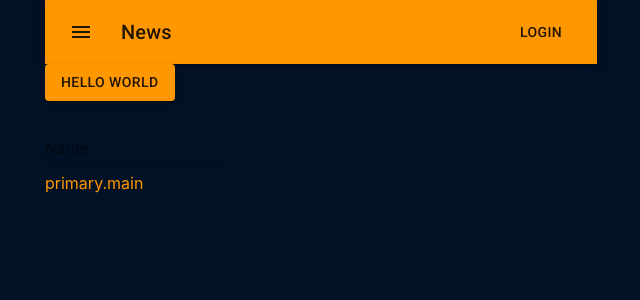
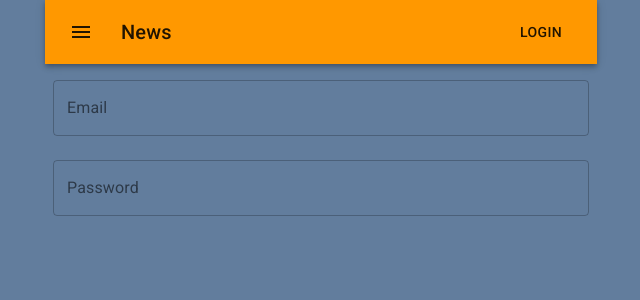
Before and after one commit to BrendanMcBryan/neatdrinks, a React (Create React App) app in the folder neatdrinks/client/: page / in a window 1280 px wide. Shown: the top 300 px of the page, without its empty margins (319-959 px from the left). Built offline with nearby package versions, Linux system fonts and the light colour scheme.

Commit message:
some compnents, some coloring

```diff
--- a/neatdrinks/client/src/App.js
+++ b/neatdrinks/client/src/App.js
@@ -2,8 +2,7 @@ import React from "react";
 // import ReactDOM from "react-dom";
 import { Button, Box, Container, TextField } from "@material-ui/core/";
 import Nav from "./components/Nav";
-
-
+import LoginForm from "./components/LoginForm";
 
 // import Nav from "./components/Nav";
 
@@ -11,22 +10,13 @@ function App() {
   return (
     <Container maxWidth="sm">
       <Nav></Nav>
-
+{/*
       <Button variant="contained" color="primary">
         Hello World
-      </Button>
-      <form noValidate autoComplete="off">
-        <TextField
-          id="standard-name"
-          label="Name"
-          // className={classes.textField}
-          // value={values.name}
-          // onChange={handleChange("name")}
-          margin="normal"
-        />
-      </form>
+      </Button> */}
 
-      <Box color="primary.main">primary.main</Box>
+      <LoginForm />
+      {/* <Box color="primary.main">primary.main</Box> */}
     </Container>
   );
 }
--- /dev/null
+++ b/neatdrinks/client/src/Components/LoginForm/index.js
@@ -0,0 +1,60 @@
+import React from "react";
+import { makeStyles } from "@material-ui/core/styles";
+import TextField from "@material-ui/core/TextField";
+
+const useStyles = makeStyles(theme => ({
+  container: {
+    display: "flex",
+    flexWrap: "wrap"
+  },
+  textField: {
+    marginLeft: theme.spacing(1),
+    marginRight: theme.spacing(1)
+  },
+  dense: {
+    marginTop: theme.spacing(2)
+  },
+  menu: {
+    width: 200
+  }
+}));
+
+export default function LoginForm() {
+  const classes = useStyles();
+  const [values, setValues] = React.useState({
+    name: "Cat in the Hat",
+    age: "",
+    multiline: "Controlled",
+    currency: "EUR"
+  });
+
+  const handleChange = name => event => {
+    setValues({ ...values, [name]: event.target.value });
+  };
+
+  return (
+    <form className={classes.container} noValidate autoComplete="off">
+      <TextField
+        id="outlined-email-input"
+        label="Email"
+        className={classes.textField}
+        type="email"
+        name="email"
+        fullWidth
+        autoComplete="email"
+        margin="normal"
+        variant="outlined"
+      />
+      <TextField
+        id="outlined-password-input"
+        label="Password"
+        className={classes.textField}
+        type="password"
+        autoComplete="current-password"
+        fullWidth
+        margin="normal"
+        variant="outlined"
+      />
+    </form>
+  );
+}
--- a/neatdrinks/client/src/index.css
+++ b/neatdrinks/client/src/index.css
@@ -1,5 +1,5 @@
 html {
-  background-color: rgb(2, 18, 38);
+  background-color: rgb(98, 125, 157);
 }
 
 body {
```
Also changed, not shown: neatdrinks/client/src/Components/LoginForm/style.css (added).
